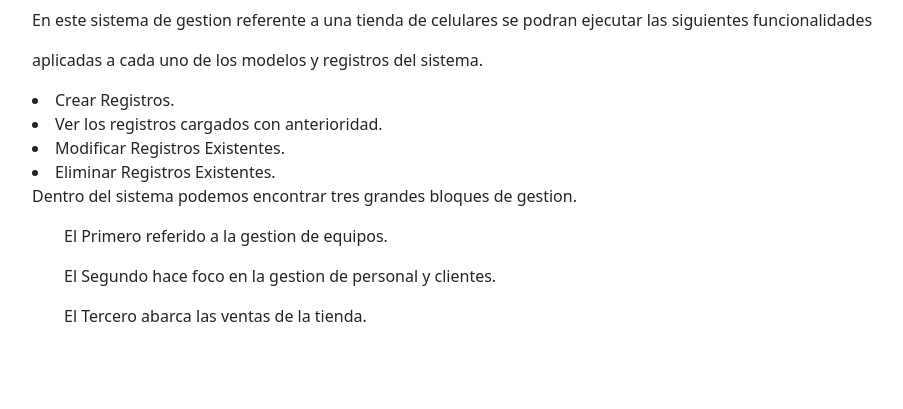
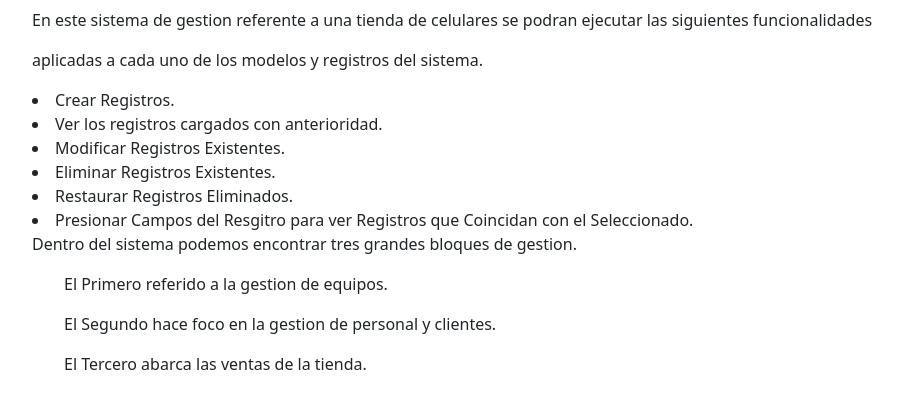
Before and after one commit to SantiBz05/EFI1_Python, a Flask app: page / in a window 1280 px wide. Shown: the part 203-612 px from the top of the page, without its empty margins (50-953 px from the left). Run offline with Flask 3, Linux system fonts and the light colour scheme.

Commit message:
Nuevas Funcionalidades

```diff
--- a/templates/index.html
+++ b/templates/index.html
@@ -8,6 +8,8 @@
     <li>Ver los registros cargados con anterioridad.</li>
     <li>Modificar Registros Existentes.</li>
     <li>Eliminar Registros Existentes.</li>
+    <li>Restaurar Registros Eliminados.</li>
+    <li>Presionar Campos del Resgitro para ver Registros que Coincidan con el Seleccionado.</li>
     <p>Dentro del sistema podemos encontrar tres grandes bloques de gestion.</p>
     <ol>El Primero referido a la gestion de equipos.</ol>
     <ol>El Segundo hace foco en la gestion de personal y clientes.</ol>
```
